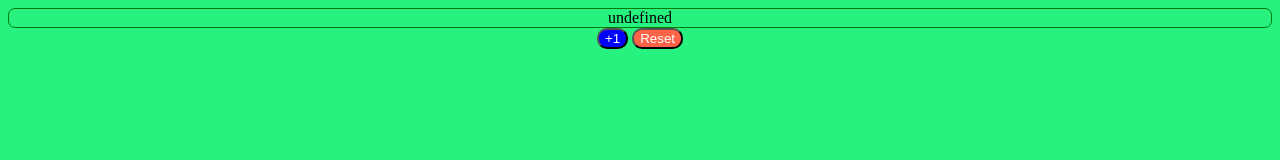
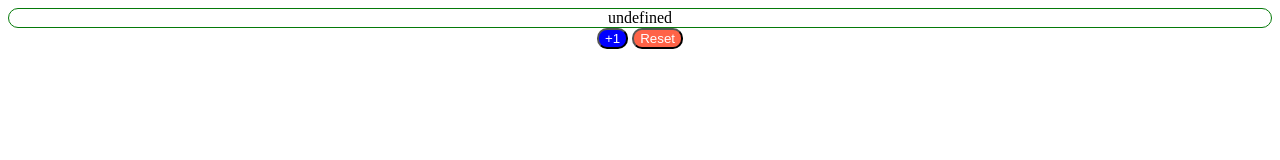
Before and after one commit to HASHTACK212/simple-Counter, a browser extension: page index.html in a window 1280 px wide. Drawn offline with Linux system fonts and the light colour scheme.

Commit message:
changed UI

```diff
--- a/index.html
+++ b/index.html
@@ -3,11 +3,12 @@
         <script src="active.js"></script>
         <style>
             body{
-                background-color: #27f27f;
+                background-color: #white;
             }
             #counter{
                 border: 1px solid #057a09;
-                border-radius: 7px;
+                border-radius: 10px;
+                color: black;
             }
             #count_button{
                 background-color: blue;
```
